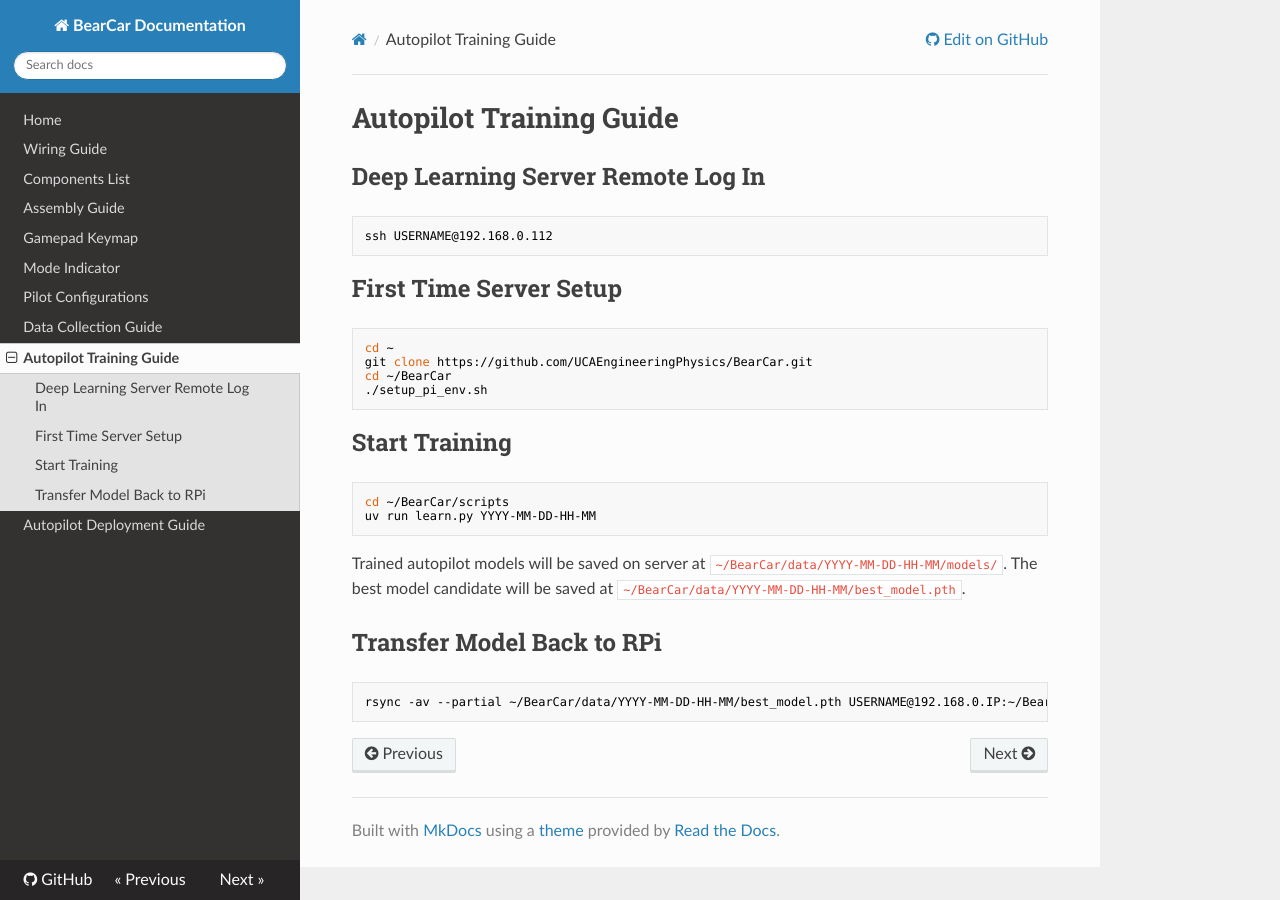
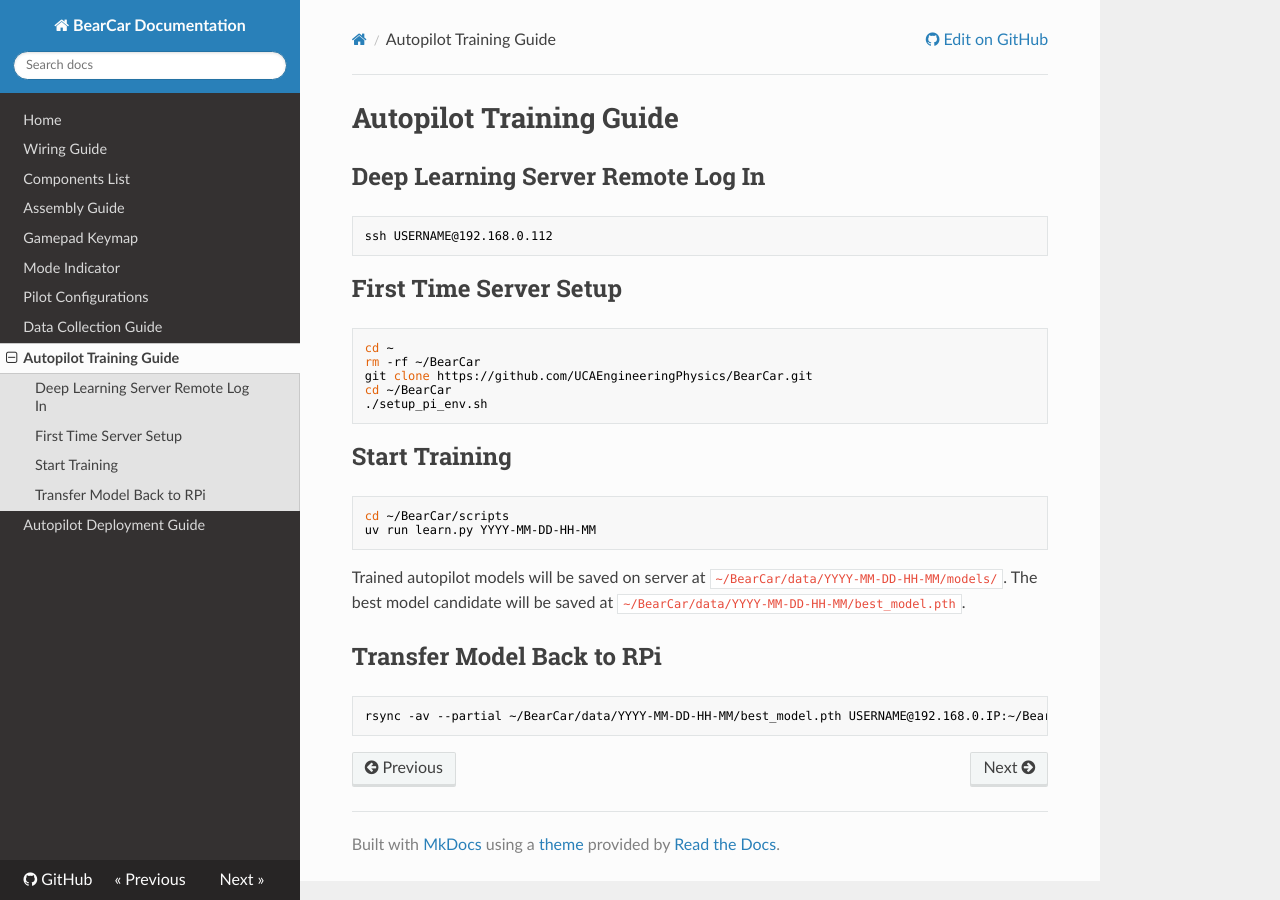
Before and after one commit to UCAEngineeringPhysics/bearcar_docs, an MkDocs documentation site: the page built from docs/learn.md, in a window 1280 px wide. Built offline with MkDocs 1.6.1, drawn with Linux system fonts in a browser that asks for light colours; nearby versions of some CDN libraries.

Commit message:
update model training page with initial repo removing

````diff
--- a/docs/learn.md
+++ b/docs/learn.md
@@ -10,6 +10,7 @@ ssh USERNAME@192.168.0.112
 
 ```bash
 cd ~
+rm -rf ~/BearCar
 git clone https://github.com/UCAEngineeringPhysics/BearCar.git
 cd ~/BearCar
 ./setup_pi_env.sh
````
